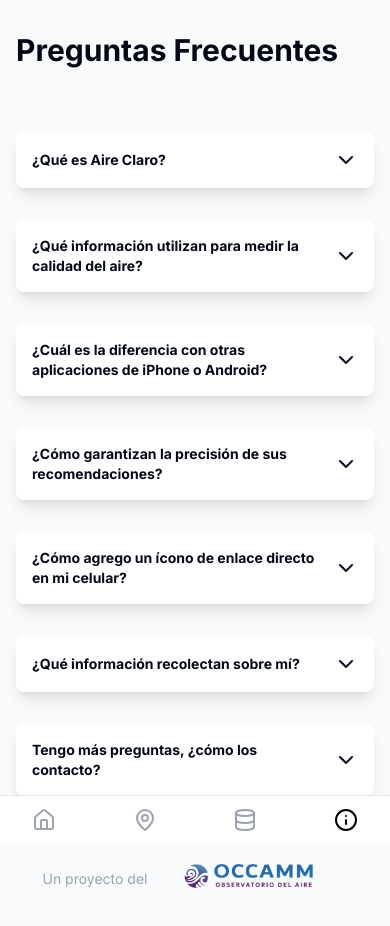
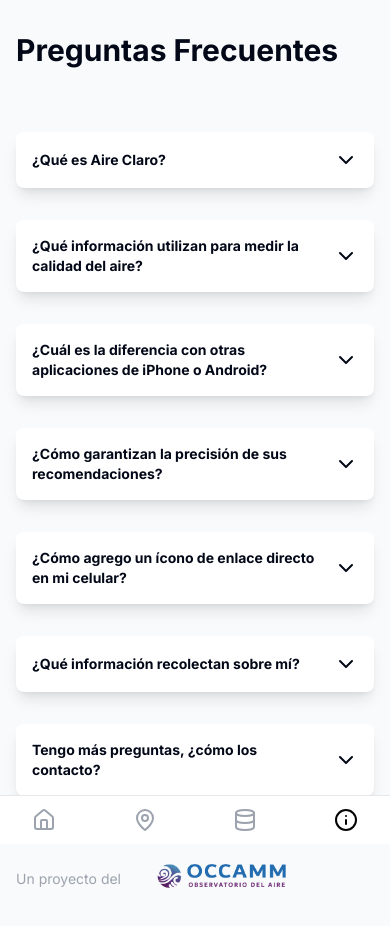
Before and after one commit to edgargutgzz/aireclaro, a Next.js app: page /acerca in a window 390 px wide. Shown: the top 926 px of the page. Built offline with nearby package versions, Linux system fonts and the light colour scheme.

Commit message:
refactor: update footer alignment in Acerca component
- Adjust footer text alignment to justify start for improved visual consistency.
- Maintain responsiveness across different screen sizes.

```diff
--- a/app/acerca/page.tsx
+++ b/app/acerca/page.tsx
@@ -11,7 +11,7 @@ export default function Acerca() {
       <Questions />
 
       {/* Footer */}
-      <div className="mt-12 flex flex-row items-center justify-center md:mt-16 md:justify-start">
+      <div className="mt-12 flex flex-row items-center justify-start md:mt-16">
         <div className="text-sm text-gray-400 md:text-base">
           Un proyecto del
         </div>
```
